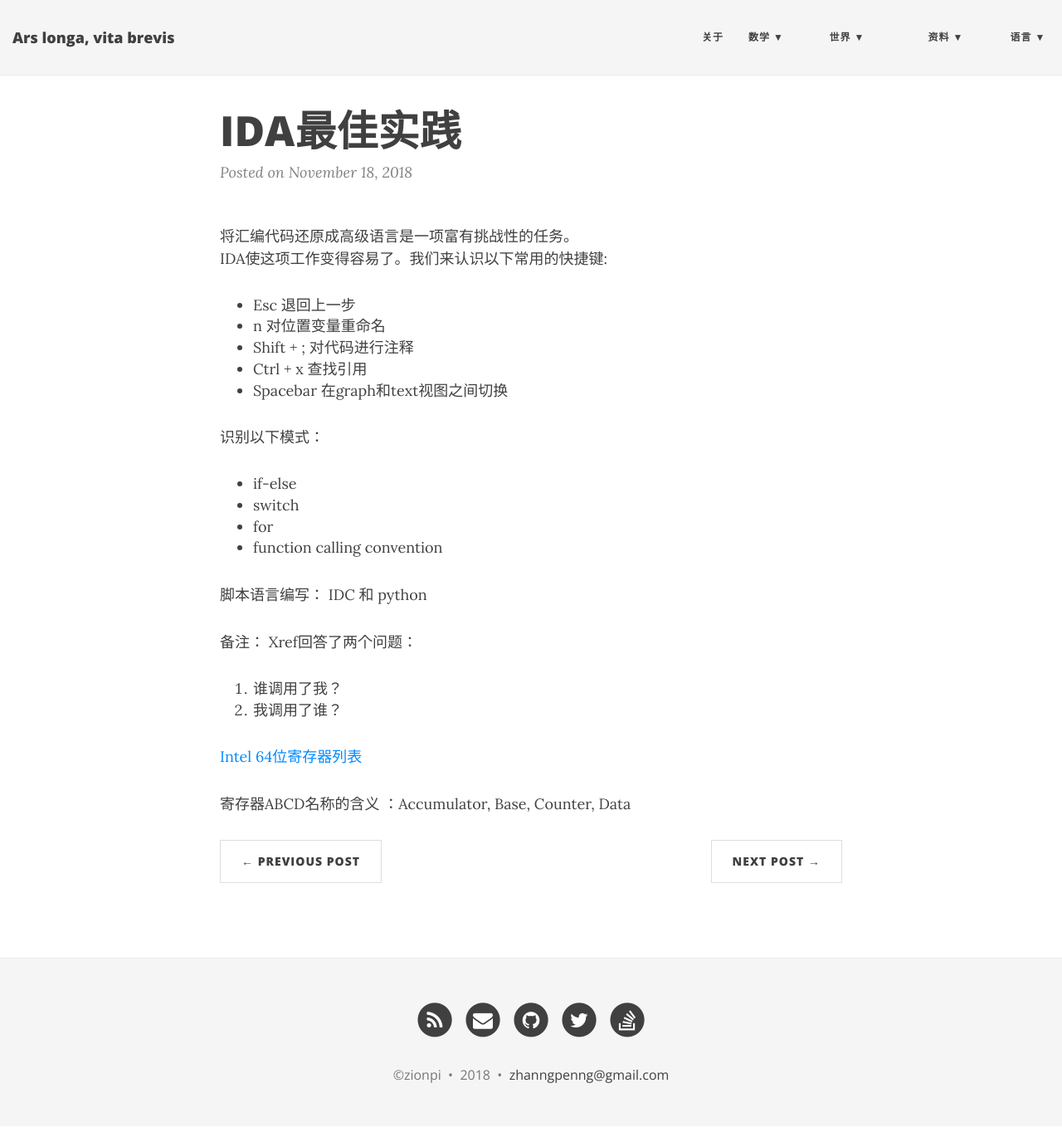
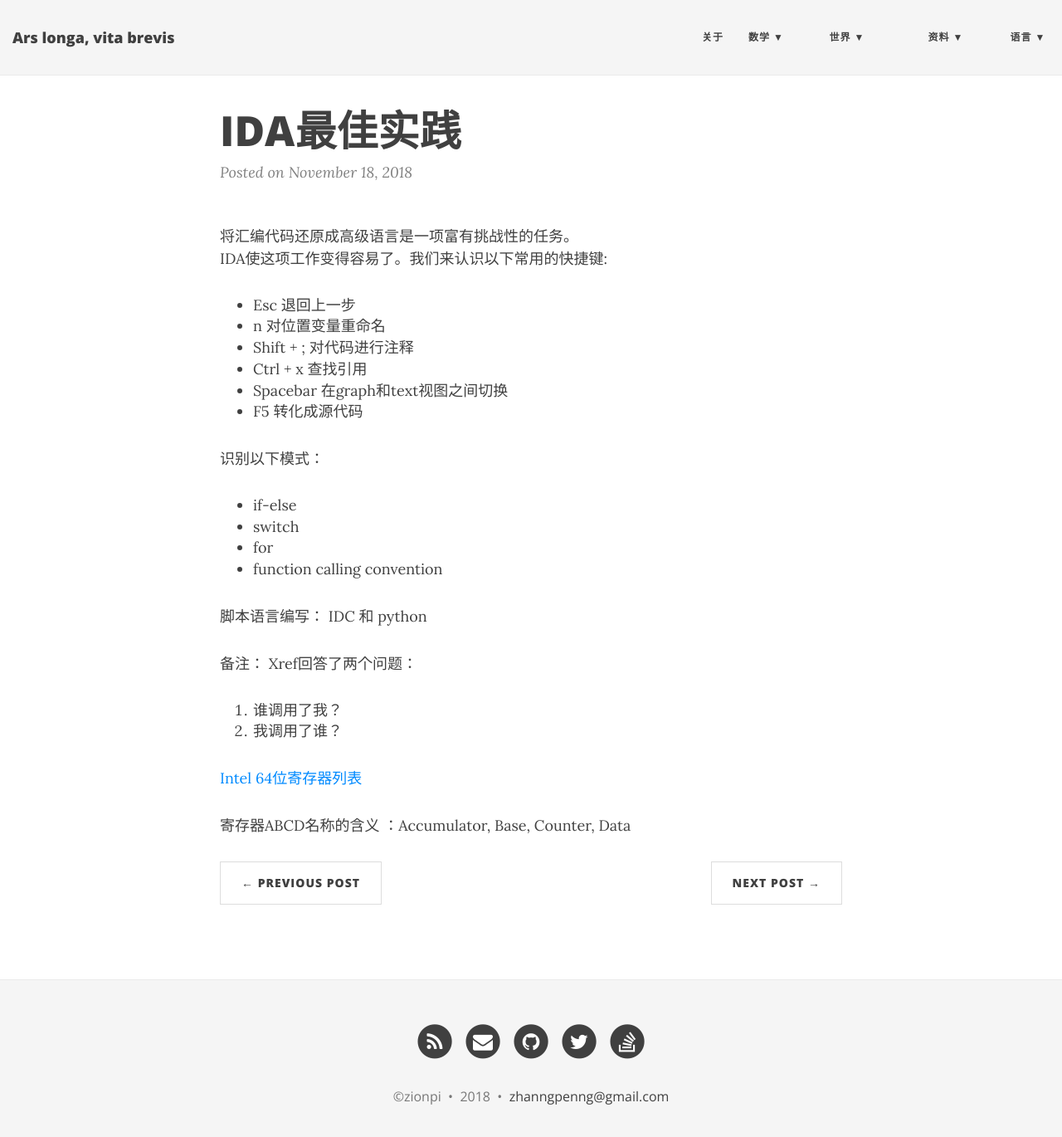
Before and after one commit to ZionPi/zionpi.github.io, a Jekyll site: the page built from _posts/2018-11-18-ida-practice.md, in a window 1280 px wide and 1383 px high. Shown: the top 1370 px of the window at 83% size. Built offline with Jekyll 4.4.1, drawn with Linux system fonts in a browser that asks for light colours; nearby versions of some CDN libraries.

Commit message:
Update 2018-11-18-ida-practice.md

```diff
--- a/_posts/2018-11-18-ida-practice.md
+++ b/_posts/2018-11-18-ida-practice.md
@@ -9,6 +9,7 @@ IDA使这项工作变得容易了。我们来认识以下常用的快捷键:
 - Shift + ; 对代码进行注释
 - Ctrl + x 查找引用
 - Spacebar 在graph和text视图之间切换
+- F5 转化成源代码
 
 识别以下模式：
 - if-else
```
